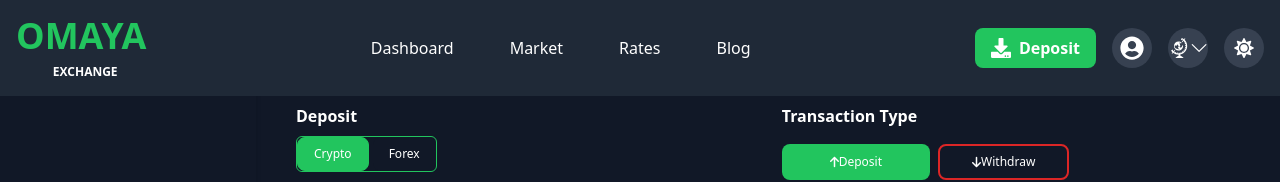
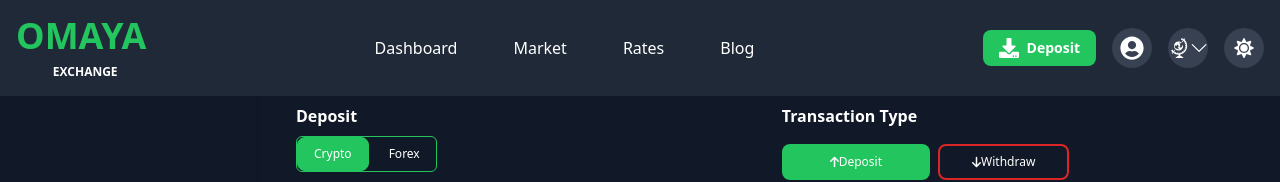
Before and after one commit to Njugunasam/project, a React (Vite) app: page /exchange in a window 1280 px wide. Shown: the top 182 px of the page. Built offline with nearby package versions, Linux system fonts and the light colour scheme.

Commit message:
made some changes

```diff
--- a/src/components/Navbar.jsx
+++ b/src/components/Navbar.jsx
@@ -5,6 +5,7 @@ import { FaMoon, FaSun, FaDownload, FaUserCircle } from 'react-icons/fa';
 import { BsChevronDown } from 'react-icons/bs';
 import { GiGlobe } from 'react-icons/gi';
 import { useTheme } from '../ThemeContext';
+
 const Logo = () => (
   <div className="flex flex-col items-center">
     <span className="text-4xl font-bold text-green-500 mb-1">OMAYA</span>
@@ -47,7 +48,7 @@ const Navbar = () => {
         {/* Right Side: Buttons and Profile */}
         <div className="flex items-center space-x-4">
           {/* Deposit Button */}
-          <button className="bg-green-500 text-white px-4 py-2 rounded-lg flex items-center space-x-2 hover:bg-green-600 text-md font-semibold hidden sm:flex">
+          <button className="bg-green-500 text-white px-4 py-2 rounded-lg flex items-center space-x-2 hover:bg-green-600 text-sm font-semibold hidden sm:flex">
             <FaDownload className="text-xl" />
             <span>Deposit</span>
           </button>
```
